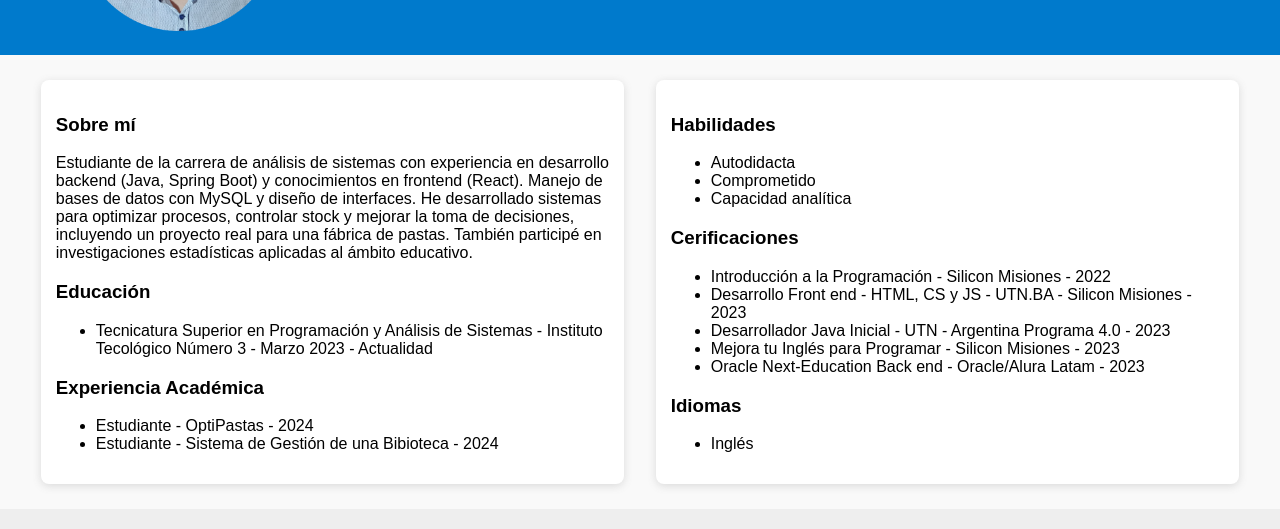
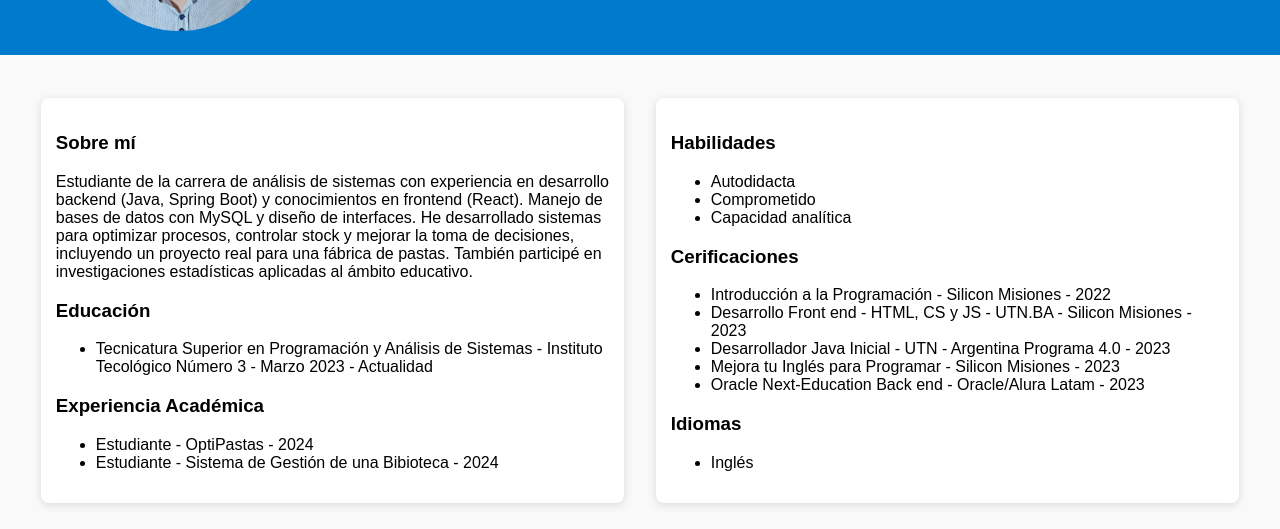
Before and after one commit to JonathanSalinas01/cv-con-css, a plain HTML site: page index.html in a window 1280 px wide. Shown: the part 189-718 px from the top of the page. Drawn offline with Linux system fonts and the light colour scheme.

Commit message:
Finish style

```diff
--- a/styles/style.css
+++ b/styles/style.css
@@ -3,6 +3,9 @@ body{
     margin: 0;
     padding: 0;
     background-color: #f9f9f9;
+    display: flex;
+    flex-direction: column;
+    min-height: 100vh;
 }
 
 .header{
@@ -26,6 +29,8 @@ body{
     display: flex;
     justify-content: space-around;
     margin: 25px;
+    flex: 1;
+    align-items: center;
 }
 
 .article{
```
